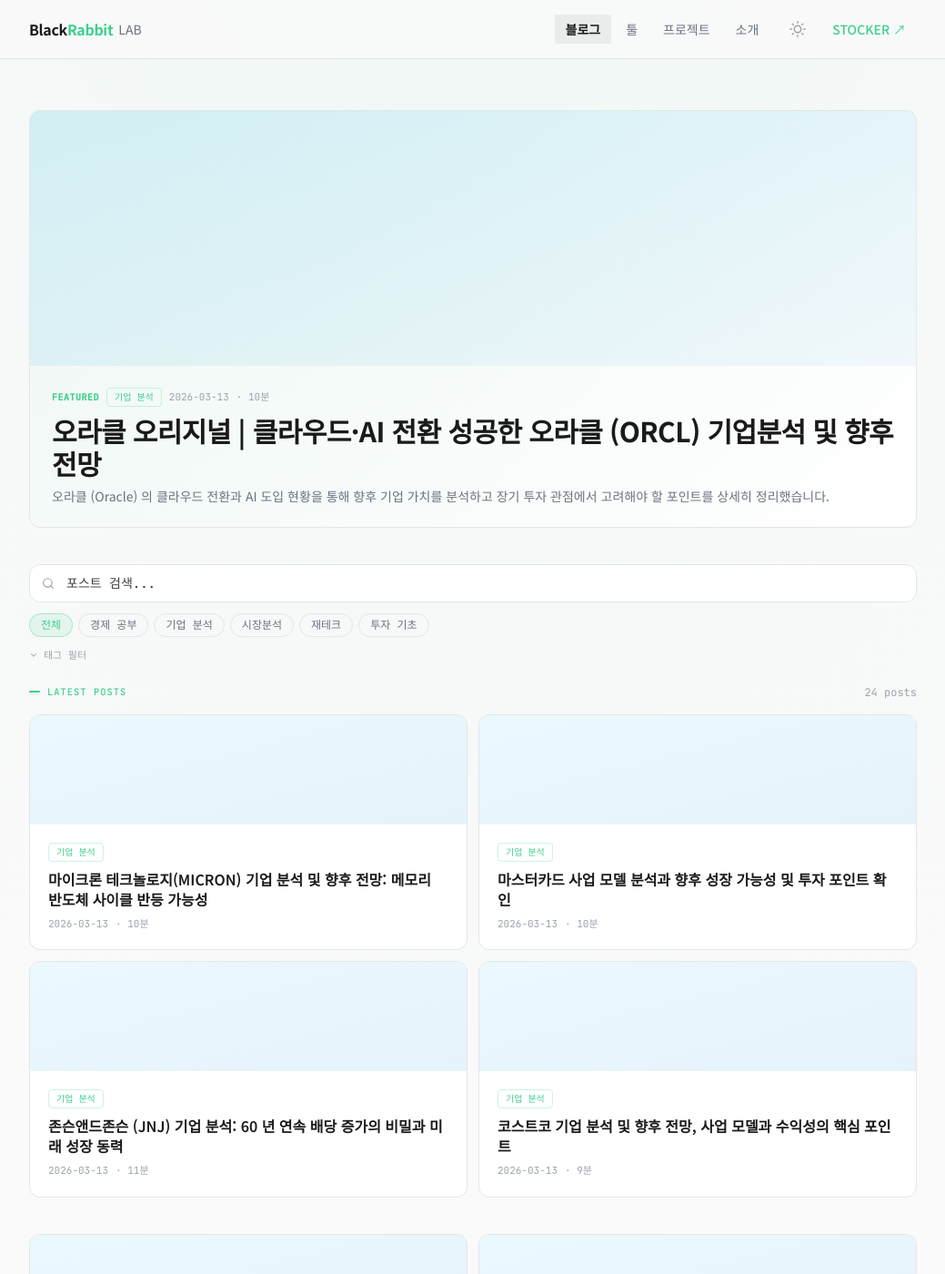
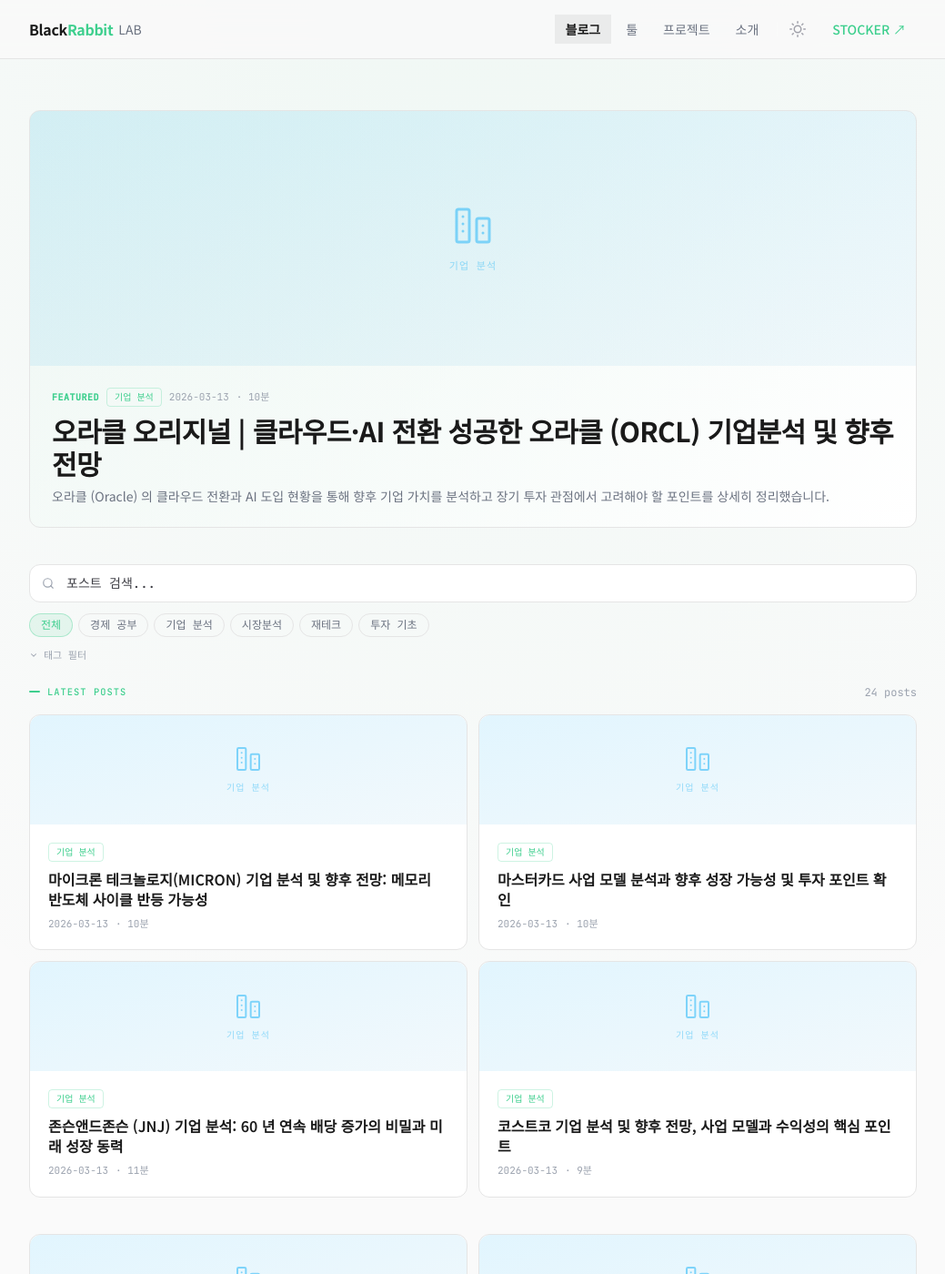
Before and after one commit to blackrabbitDeveloper/blackrabbitdeveloper.github.io, a Jekyll site: the page built from index.html, in a window 1280 px wide and 1400 px high. Shown: the whole window at 91% size, without its empty margins (120-1159 px from the left). Built offline with Jekyll 4.4.1, drawn with Linux system fonts in a browser that asks for light colours; nearby versions of some CDN libraries; comment, search, counter and statistics services are not loaded; some of the changed text lies outside the part shown.

Commit message:
feat: add category SVG icons to thumbnail placeholders
Replace empty gradient placeholders with category-specific SVG icons
and text labels for posts without images. Uses Jekyll include for
reuse across featured card, grid card, and post detail cover.

Co-Authored-By: Claude Opus 4.6 (1M context) <noreply@anthropic.com>

```diff
--- /dev/null
+++ b/_includes/category-icon.html
@@ -0,0 +1,44 @@
+{% comment %}
+  카테고리별 SVG 아이콘 + 텍스트 placeholder
+  파라미터: cat (downcased 카테고리명), size (sm/md/lg, 기본 md)
+{% endcomment %}
+{% assign icon_size = include.size | default: "md" %}
+{% if icon_size == "sm" %}{% assign px = 24 %}{% assign txt = "9px" %}{% assign gap = "1.5" %}
+{% elsif icon_size == "lg" %}{% assign px = 48 %}{% assign txt = "11px" %}{% assign gap = "3" %}
+{% else %}{% assign px = 32 %}{% assign txt = "10px" %}{% assign gap = "2" %}{% endif %}
+
+<div class="flex flex-col items-center gap-{{ gap }}">
+{% if include.cat == "기업 분석" %}
+  <svg width="{{ px }}" height="{{ px }}" viewBox="0 0 24 24" fill="none" stroke="rgba(56,189,248,0.6)" stroke-width="1.5" stroke-linecap="round" stroke-linejoin="round"><rect x="3" y="3" width="7" height="18" rx="1"/><rect x="14" y="8" width="7" height="13" rx="1"/><line x1="6.5" y1="7" x2="6.5" y2="7.01"/><line x1="6.5" y1="11" x2="6.5" y2="11.01"/><line x1="6.5" y1="15" x2="6.5" y2="15.01"/><line x1="17.5" y1="12" x2="17.5" y2="12.01"/><line x1="17.5" y1="16" x2="17.5" y2="16.01"/></svg>
+  <span style="font-family:'JetBrains Mono',monospace;font-size:{{ txt }};color:rgba(56,189,248,0.5);letter-spacing:0.1em;text-transform:uppercase;">기업 분석</span>
+
+{% elsif include.cat == "경제 공부" %}
+  <svg width="{{ px }}" height="{{ px }}" viewBox="0 0 24 24" fill="none" stroke="rgba(167,139,250,0.6)" stroke-width="1.5" stroke-linecap="round" stroke-linejoin="round"><path d="M2 3h6a4 4 0 0 1 4 4v14a3 3 0 0 0-3-3H2z"/><path d="M22 3h-6a4 4 0 0 0-4 4v14a3 3 0 0 1 3-3h7z"/></svg>
+  <span style="font-family:'JetBrains Mono',monospace;font-size:{{ txt }};color:rgba(167,139,250,0.5);letter-spacing:0.1em;text-transform:uppercase;">경제 공부</span>
+
+{% elsif include.cat == "투자 기초" %}
+  <svg width="{{ px }}" height="{{ px }}" viewBox="0 0 24 24" fill="none" stroke="rgba(96,165,250,0.6)" stroke-width="1.5" stroke-linecap="round" stroke-linejoin="round"><line x1="12" y1="20" x2="12" y2="10"/><line x1="18" y1="20" x2="18" y2="4"/><line x1="6" y1="20" x2="6" y2="16"/></svg>
+  <span style="font-family:'JetBrains Mono',monospace;font-size:{{ txt }};color:rgba(96,165,250,0.5);letter-spacing:0.1em;text-transform:uppercase;">투자 기초</span>
+
+{% elsif include.cat == "시장분석" %}
+  <svg width="{{ px }}" height="{{ px }}" viewBox="0 0 24 24" fill="none" stroke="rgba(52,211,153,0.6)" stroke-width="1.5" stroke-linecap="round" stroke-linejoin="round"><polyline points="22 12 18 12 15 21 9 3 6 12 2 12"/></svg>
+  <span style="font-family:'JetBrains Mono',monospace;font-size:{{ txt }};color:rgba(52,211,153,0.5);letter-spacing:0.1em;text-transform:uppercase;">시장분석</span>
+
+{% elsif include.cat == "재테크" %}
+  <svg width="{{ px }}" height="{{ px }}" viewBox="0 0 24 24" fill="none" stroke="rgba(110,231,183,0.6)" stroke-width="1.5" stroke-linecap="round" stroke-linejoin="round"><circle cx="12" cy="12" r="8"/><line x1="12" y1="8" x2="12" y2="16"/><line x1="8" y1="12" x2="16" y2="12"/></svg>
+  <span style="font-family:'JetBrains Mono',monospace;font-size:{{ txt }};color:rgba(110,231,183,0.5);letter-spacing:0.1em;text-transform:uppercase;">재테크</span>
+
+{% elsif include.cat == "etf·펀드" %}
+  <svg width="{{ px }}" height="{{ px }}" viewBox="0 0 24 24" fill="none" stroke="rgba(251,191,36,0.6)" stroke-width="1.5" stroke-linecap="round" stroke-linejoin="round"><path d="M21.21 15.89A10 10 0 1 1 8 2.83"/><path d="M22 12A10 10 0 0 0 12 2v10z"/></svg>
+  <span style="font-family:'JetBrains Mono',monospace;font-size:{{ txt }};color:rgba(251,191,36,0.5);letter-spacing:0.1em;text-transform:uppercase;">ETF·펀드</span>
+
+{% elsif include.cat == "뉴스 해설" %}
+  <svg width="{{ px }}" height="{{ px }}" viewBox="0 0 24 24" fill="none" stroke="rgba(244,114,182,0.6)" stroke-width="1.5" stroke-linecap="round" stroke-linejoin="round"><path d="M4 22h16a2 2 0 0 0 2-2V4a2 2 0 0 0-2-2H8a2 2 0 0 0-2 2v16a2 2 0 0 1-2 2Zm0 0a2 2 0 0 1-2-2v-9c0-1.1.9-2 2-2h2"/><path d="M18 14h-8"/><path d="M15 18h-5"/><path d="M10 6h8v4h-8V6Z"/></svg>
+  <span style="font-family:'JetBrains Mono',monospace;font-size:{{ txt }};color:rgba(244,114,182,0.5);letter-spacing:0.1em;text-transform:uppercase;">뉴스 해설</span>
+
+{% else %}
+  <svg width="{{ px }}" height="{{ px }}" viewBox="0 0 24 24" fill="none" stroke="rgba(161,161,170,0.6)" stroke-width="1.5" stroke-linecap="round" stroke-linejoin="round"><rect x="3" y="3" width="7" height="7"/><rect x="14" y="3" width="7" height="7"/><rect x="14" y="14" width="7" height="7"/><rect x="3" y="14" width="7" height="7"/></svg>
+  <span style="font-family:'JetBrains Mono',monospace;font-size:{{ txt }};color:rgba(161,161,170,0.5);letter-spacing:0.1em;text-transform:uppercase;">기타</span>
+
+{% endif %}
+</div>
--- a/_layouts/home.html
+++ b/_layouts/home.html
@@ -15,7 +15,9 @@ layout: default
     {% if featured.image %}
     <img src="{{ featured.image | relative_url }}" alt="{{ featured.title | escape }}" class="featured-thumb" loading="eager" />
     {% else %}
-    <div class="featured-thumb {% if feat_cat == '시장분석' %}bg-gradient-to-br from-emerald-500/15 to-emerald-700/5{% elsif feat_cat == '투자 기초' %}bg-gradient-to-br from-blue-400/15 to-blue-600/5{% elsif feat_cat == '경제 공부' %}bg-gradient-to-br from-violet-400/15 to-violet-600/5{% elsif feat_cat == 'etf·펀드' %}bg-gradient-to-br from-amber-400/15 to-amber-600/5{% elsif feat_cat == '재테크' %}bg-gradient-to-br from-emerald-300/15 to-emerald-500/5{% elsif feat_cat == '뉴스 해설' %}bg-gradient-to-br from-pink-400/15 to-pink-500/5{% elsif feat_cat == '기업 분석' %}bg-gradient-to-br from-sky-400/15 to-sky-600/5{% else %}bg-gradient-to-br from-zinc-400/15 to-zinc-600/5{% endif %}"></div>
+    <div class="featured-thumb flex items-center justify-center {% if feat_cat == '시장분석' %}bg-gradient-to-br from-emerald-500/15 to-emerald-700/5{% elsif feat_cat == '투자 기초' %}bg-gradient-to-br from-blue-400/15 to-blue-600/5{% elsif feat_cat == '경제 공부' %}bg-gradient-to-br from-violet-400/15 to-violet-600/5{% elsif feat_cat == 'etf·펀드' %}bg-gradient-to-br from-amber-400/15 to-amber-600/5{% elsif feat_cat == '재테크' %}bg-gradient-to-br from-emerald-300/15 to-emerald-500/5{% elsif feat_cat == '뉴스 해설' %}bg-gradient-to-br from-pink-400/15 to-pink-500/5{% elsif feat_cat == '기업 분석' %}bg-gradient-to-br from-sky-400/15 to-sky-600/5{% else %}bg-gradient-to-br from-zinc-400/15 to-zinc-600/5{% endif %}">
+      {% include category-icon.html cat=feat_cat size="lg" %}
+    </div>
     {% endif %}
 
     <!-- Content -->
@@ -145,7 +147,9 @@ layout: default
       {% if post.image %}
       <img src="{{ post.image | relative_url }}" alt="{{ post.title | escape }}" class="card-thumb" loading="lazy" />
       {% else %}
-      <div class="card-thumb-placeholder {% if post_cat == '시장분석' %}bg-gradient-to-br from-emerald-500 to-emerald-700{% elsif post_cat == '투자 기초' %}bg-gradient-to-br from-blue-400 to-blue-600{% elsif post_cat == '경제 공부' %}bg-gradient-to-br from-violet-400 to-violet-600{% elsif post_cat == 'etf·펀드' %}bg-gradient-to-br from-amber-400 to-amber-600{% elsif post_cat == '재테크' %}bg-gradient-to-br from-emerald-300 to-emerald-500{% elsif post_cat == '뉴스 해설' %}bg-gradient-to-br from-pink-400 to-pink-500{% elsif post_cat == '기업 분석' %}bg-gradient-to-br from-sky-400 to-sky-600{% else %}bg-gradient-to-br from-zinc-400 to-zinc-600{% endif %}"></div>
+      <div class="card-thumb-placeholder {% if post_cat == '시장분석' %}bg-gradient-to-br from-emerald-500/15 to-emerald-700/5{% elsif post_cat == '투자 기초' %}bg-gradient-to-br from-blue-400/15 to-blue-600/5{% elsif post_cat == '경제 공부' %}bg-gradient-to-br from-violet-400/15 to-violet-600/5{% elsif post_cat == 'etf·펀드' %}bg-gradient-to-br from-amber-400/15 to-amber-600/5{% elsif post_cat == '재테크' %}bg-gradient-to-br from-emerald-300/15 to-emerald-500/5{% elsif post_cat == '뉴스 해설' %}bg-gradient-to-br from-pink-400/15 to-pink-500/5{% elsif post_cat == '기업 분석' %}bg-gradient-to-br from-sky-400/15 to-sky-600/5{% else %}bg-gradient-to-br from-zinc-400/15 to-zinc-600/5{% endif %}">
+        {% include category-icon.html cat=post_cat size="md" %}
+      </div>
       {% endif %}
 
       <!-- Card body -->
--- a/_layouts/post.html
+++ b/_layouts/post.html
@@ -50,7 +50,8 @@ layout: default
       </div>
     </div>
     {% else %}
-    <div class="relative h-[200px] sm:h-[280px] {% if post_cat == '시장분석' %}bg-gradient-to-br from-emerald-500/15 to-emerald-700/5{% elsif post_cat == '투자 기초' %}bg-gradient-to-br from-blue-400/15 to-blue-600/5{% elsif post_cat == '경제 공부' %}bg-gradient-to-br from-violet-400/15 to-violet-600/5{% elsif post_cat == 'etf·펀드' %}bg-gradient-to-br from-amber-400/15 to-amber-600/5{% elsif post_cat == '재테크' %}bg-gradient-to-br from-emerald-300/15 to-emerald-500/5{% elsif post_cat == '뉴스 해설' %}bg-gradient-to-br from-pink-400/15 to-pink-500/5{% elsif post_cat == '기업 분석' %}bg-gradient-to-br from-sky-400/15 to-sky-600/5{% else %}bg-gradient-to-br from-zinc-400/15 to-zinc-600/5{% endif %}">
+    <div class="relative h-[200px] sm:h-[280px] flex items-center justify-center {% if post_cat == '시장분석' %}bg-gradient-to-br from-emerald-500/15 to-emerald-700/5{% elsif post_cat == '투자 기초' %}bg-gradient-to-br from-blue-400/15 to-blue-600/5{% elsif post_cat == '경제 공부' %}bg-gradient-to-br from-violet-400/15 to-violet-600/5{% elsif post_cat == 'etf·펀드' %}bg-gradient-to-br from-amber-400/15 to-amber-600/5{% elsif post_cat == '재테크' %}bg-gradient-to-br from-emerald-300/15 to-emerald-500/5{% elsif post_cat == '뉴스 해설' %}bg-gradient-to-br from-pink-400/15 to-pink-500/5{% elsif post_cat == '기업 분석' %}bg-gradient-to-br from-sky-400/15 to-sky-600/5{% else %}bg-gradient-to-br from-zinc-400/15 to-zinc-600/5{% endif %}">
+      {% include category-icon.html cat=post_cat size="lg" %}
       <div class="absolute bottom-3 left-3 flex gap-1.5">
         {% for cat in page.categories %}
         <span class="rounded-full bg-black/60 px-3 py-1 font-mono text-[10px] font-medium text-brand backdrop-blur-sm">{{ cat }}</span>
--- a/css/styles.css
+++ b/css/styles.css
@@ -345,7 +345,6 @@ body {
   align-items: center;
   justify-content: center;
   border-radius: 0.75rem 0.75rem 0 0;
-  opacity: 0.15;
 }
 
 /* ── Editorial TOC ── */
@@ -519,8 +518,7 @@ body {
 [data-theme="light"] .featured-overlay { background: linear-gradient(to top, rgba(255,255,255,0.9), transparent); }
 [data-theme="light"] .featured-overlay .text-white { color: #1a1a1a; }
 
-/* Grid card thumb placeholder light */
-[data-theme="light"] .card-thumb-placeholder { opacity: 0.1; }
+/* Grid card thumb placeholder light — opacity now controlled by inline SVG stroke values */
 
 /* Editorial TOC light */
 [data-theme="light"] .toc-editorial { border-left-color: rgba(62,207,142,0.4); }
```
Also changed, not shown: docs/superpowers/specs/2026-03-31-thumbnail-placeholder-design.md (added, +84 -0 lines), 1 other file.
